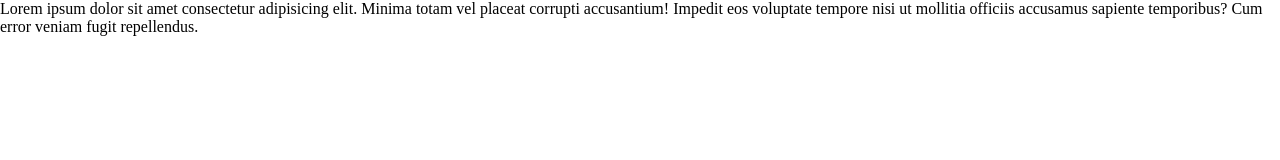
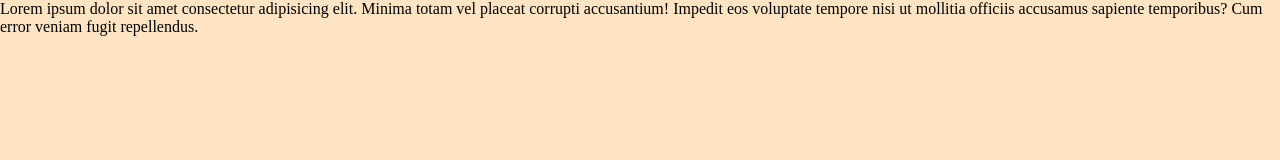
Before and after one commit to hgobar/primera_prueba_g28, a plain HTML site: page INDEX.HTML in a window 1280 px wide. Drawn offline with Linux system fonts and the light colour scheme.

Commit message:
repositorio cambios

```diff
--- a/INDEX.HTML
+++ b/INDEX.HTML
@@ -4,7 +4,7 @@
     <meta charset="UTF-8">
     <meta name="viewport" content="width=device-width, initial-scale=1.0">
     <link rel="stylesheet" href="./Styles.css">
-    <title>Document</title>
+    <title>Doc Junior</title>
 </head>
 <body>
     <p>
--- a/Styles.css
+++ b/Styles.css
@@ -1,3 +1,9 @@
 *{
     margin: 0;
+    padding: 0;
 }
+
+body{
+    background-color: bisque;
+    color: black;
+}
```
